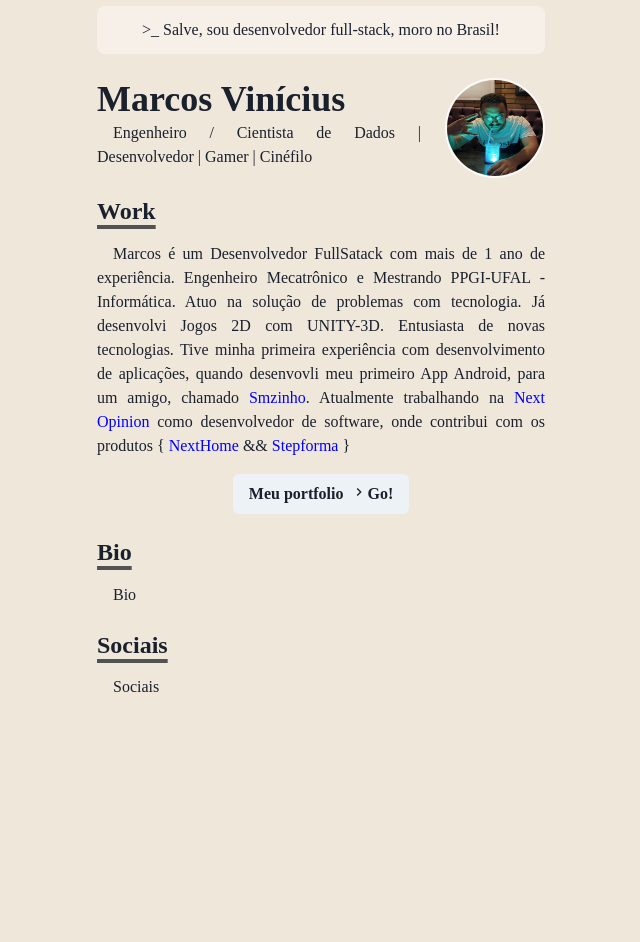
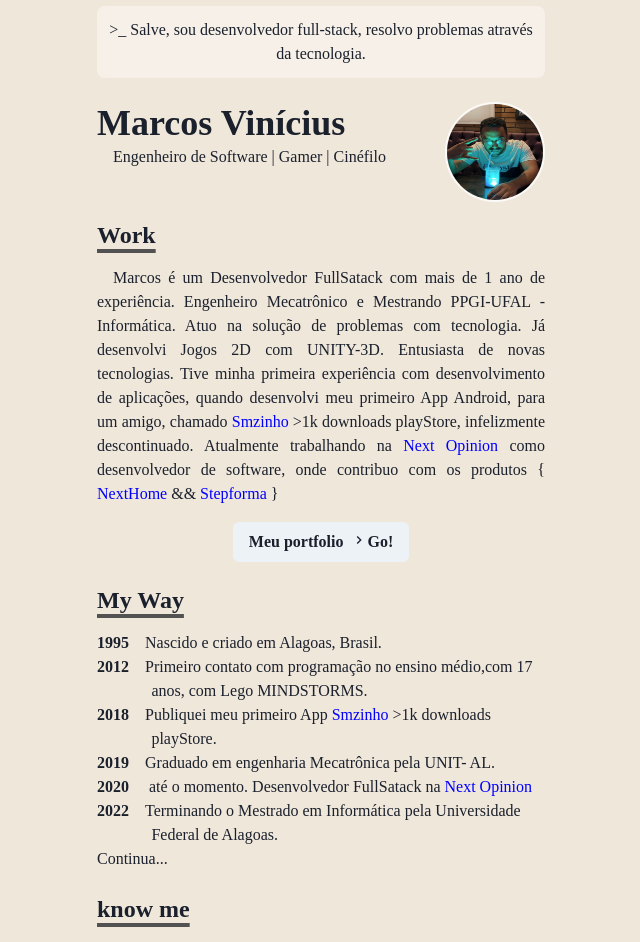
Before and after one commit to marcmec/personalwebsite, a Next.js app: page / in a window 1280 px wide. Shown: the part 200-1142 px from the top of the page, without its empty margins (319-959 px from the left). Before the commit the page ends 955 px from the top, so only its background shows below. Built offline with nearby package versions, Linux system fonts and the light colour scheme; a web font is replaced by a local one.

Commit message:
fix: edit navbar

```diff
--- /dev/null
+++ b/components/bio.js
@@ -0,0 +1,12 @@
+import { Box } from "@chakra-ui/react"
+import styled from "@emotion/styled"
+
+export const BioSection = styled(Box)`
+    padding-left: 3.4em;
+    text-indent: -3.4em;
+`
+
+export const BioYear = styled.span`
+    font-weight: bold;
+    margin-right: 1em;
+`
--- a/components/navbar.js
+++ b/components/navbar.js
@@ -74,9 +74,9 @@ const Navbar = props => {
                         Sociais
                     </LinkItem>
                 </Stack>
+                <ThemeToggle />
+
                 <Box flex={1} align="right">
-                    <ThemeToggle />
-
                     <Box ml={2} display={{ base: "inline-block", md: "none" }}>
                         <Menu>
                             <MenuButton
--- a/components/theme-button.js
+++ b/components/theme-button.js
@@ -4,12 +4,10 @@ import { IconButton, useColorMode, useColorModeValue } from "@chakra-ui/react"
 export default function ThemeToggle() {
     const { toggleColorMode } = useColorMode()
     return (
-        <header>
-            <IconButton
-                onClick={toggleColorMode}
-                colorScheme={useColorModeValue("green", "orange")}
-                icon={useColorModeValue(<MoonIcon />, <SunIcon />)}
-            ></IconButton>
-        </header>
+        <IconButton
+            onClick={toggleColorMode}
+            colorScheme={useColorModeValue("green", "orange")}
+            icon={useColorModeValue(<MoonIcon />, <SunIcon />)}
+        ></IconButton>
     )
 }
--- a/pages/index.js
+++ b/pages/index.js
@@ -12,6 +12,7 @@ import ProfileImage from "../components/profileimage"
 import Section from "../components/section"
 import Paragraph from "../components/paragraph"
 import { ChevronRightIcon } from "@chakra-ui/icons"
+import { BioYear, BioSection } from "../components/bio"
 const Page = () => {
     return (
         <Container>
@@ -23,7 +24,8 @@ const Page = () => {
                 mb={6}
                 align="center"
             >
-                &gt;_ Salve, sou desenvolvedor full-stack, moro no Brasil!
+                &gt;_ Salve, sou desenvolvedor full-stack, resolvo problemas
+                através da tecnologia.
             </Box>
             <Box display={{ md: "flex" }}>
                 <Box flexGrow={1}>
@@ -31,8 +33,7 @@ const Page = () => {
                         Marcos Vinícius
                     </Heading>
                     <Paragraph>
-                        Engenheiro / Cientista de Dados | Desenvolvedor | Gamer
-                        | Cinéfilo
+                        Engenheiro de Software | Gamer | Cinéfilo
                     </Paragraph>
                 </Box>{" "}
                 <Box
@@ -71,16 +72,17 @@ const Page = () => {
                     -Informática. Atuo na solução de problemas com tecnologia.
                     Já desenvolvi Jogos 2D com UNITY-3D. Entusiasta de novas
                     tecnologias. Tive minha primeira experiência com
-                    desenvolvimento de aplicações, quando desenvovli meu
+                    desenvolvimento de aplicações, quando desenvolvi meu
                     primeiro App Android, para um amigo, chamado{" "}
                     <NextLink href="/works/smzinho/">
                         <Link>Smzinho</Link>
-                    </NextLink>
-                    . Atualmente trabalhando na{" "}
+                    </NextLink>{" "}
+                    &gt;1k downloads playStore, infelizmente descontinuado.
+                    Atualmente trabalhando na{" "}
                     <NextLink href="/works/nextopinion/">
                         <Link>Next Opinion</Link>
                     </NextLink>{" "}
-                    como desenvolvedor de software, onde contribui com os
+                    como desenvolvedor de software, onde contribuo com os
                     produtos {"{"}
                     <NextLink href="/works/nextopinion/apps/nexthome">
                         <Link> NextHome</Link>
@@ -104,9 +106,52 @@ const Page = () => {
             </Section>
             <Section delay={0.2}>
                 <Heading as={"h3"} variant="section-title">
-                    Bio
+                    My Way
                 </Heading>
-                <Paragraph>Bio</Paragraph>
+                <BioSection>
+                    <BioYear>1995</BioYear>
+                    Nascido e criado em Alagoas, Brasil.
+                </BioSection>
+
+                <BioSection>
+                    <BioYear>2012</BioYear>
+                    Primeiro contato com programação no ensino médio,com 17
+                    anos, com Lego MINDSTORMS.
+                </BioSection>
+                <BioSection>
+                    <BioYear>2018</BioYear>
+                    Publiquei meu primeiro App{" "}
+                    <NextLink href="/works/smzinho/">
+                        <Link>Smzinho</Link>
+                    </NextLink>{" "}
+                    &gt;1k downloads playStore.
+                </BioSection>
+                <BioSection>
+                    <BioYear>2019</BioYear>
+                    Graduado em engenharia Mecatrônica pela UNIT- AL.
+                </BioSection>
+                <BioSection>
+                    <BioYear>2020</BioYear> até o momento. Desenvolvedor
+                    FullSatack na{" "}
+                    <NextLink href="/works/nextopinion/">
+                        <Link>Next Opinion</Link>
+                    </NextLink>
+                </BioSection>
+                <BioSection>
+                    <BioYear>2022</BioYear>
+                    Terminando o Mestrado em Informática pela Universidade
+                    Federal de Alagoas.
+                </BioSection>
+                <BioSection>Continua...</BioSection>
+            </Section>
+            <Section delay={0.3}>
+                <Heading as={"h3"} variant="section-title">
+                    know me
+                </Heading>
+                <Paragraph>
+                    Amante de pizza e café. Academia. Uma boa conversa. Filmes.
+                    Entusiasta de novas tecnologias.
+                </Paragraph>
             </Section>
             <Section delay={0.3}>
                 <Heading as={"h3"} variant="section-title">
```
